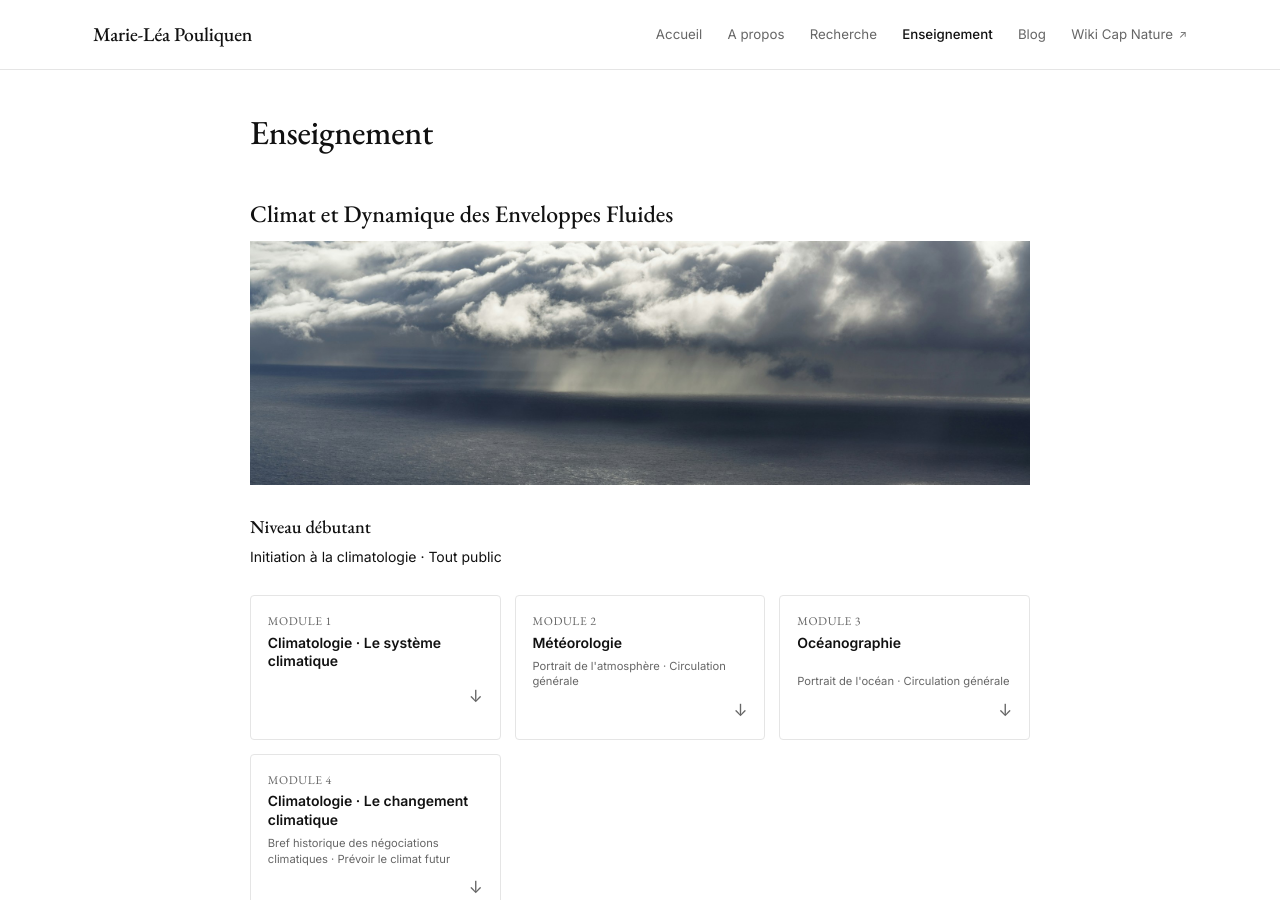
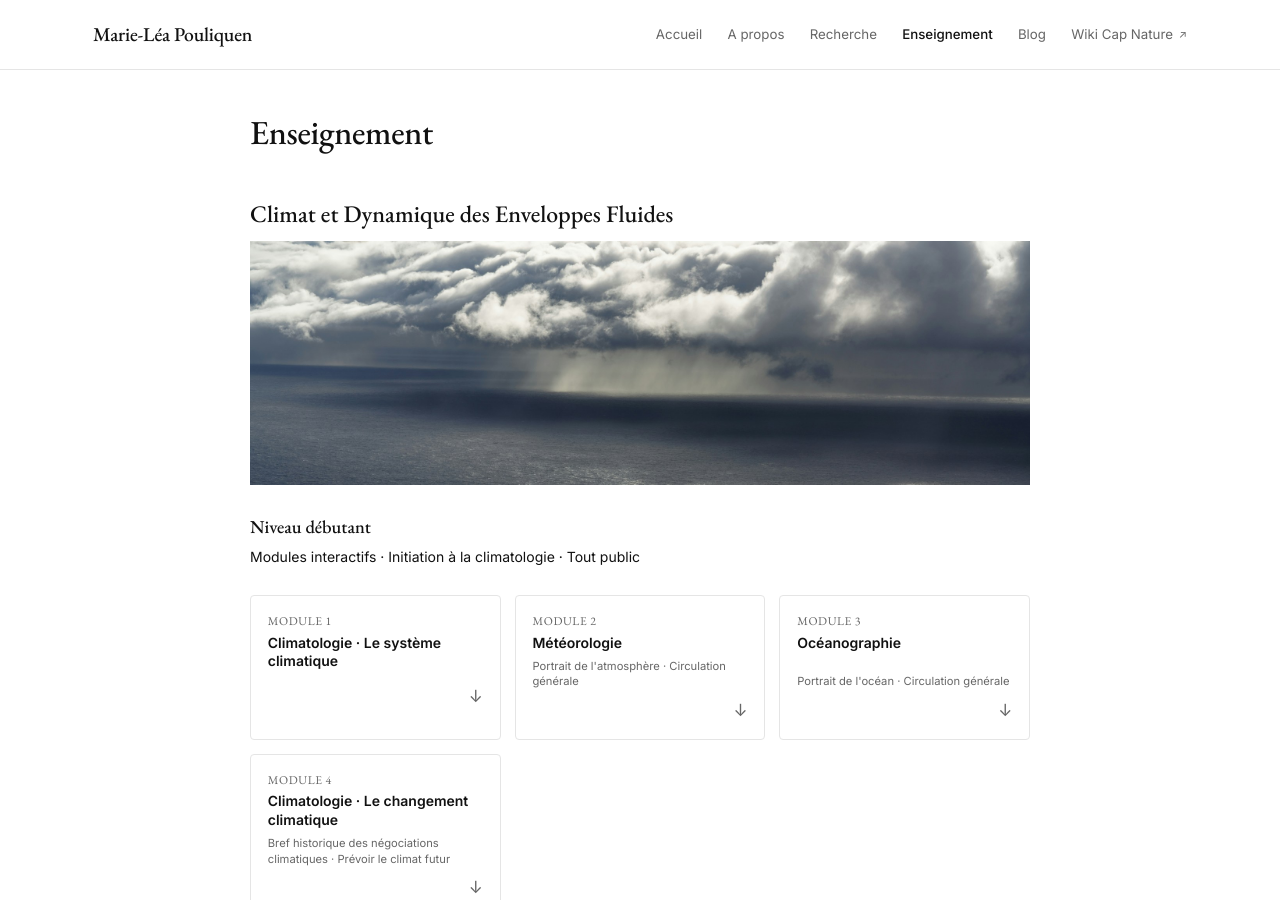
Before and after one commit to marieleapouliquen/marieleapouliquen.github.io, a Jekyll site: the page built from _pages/enseignement.md, in a window 1280 px wide and 900 px high. Built offline with Jekyll 4.4.1, drawn with Linux system fonts in a browser that asks for light colours.

Commit message:
Update enseignement.md

```diff
--- a/_pages/enseignement.md
+++ b/_pages/enseignement.md
@@ -11,7 +11,7 @@ description: Cours et ressources pédagogiques
 
 ### Niveau débutant
 
-<p>Initiation à la climatologie · Tout public</p>
+<p>Modules interactifs · Initiation à la climatologie · Tout public</p>
 
 <div class="course-downloads">
   <a href="{{ '/terra-klima/climatologie/' | relative_url }}" class="download-card">
```
